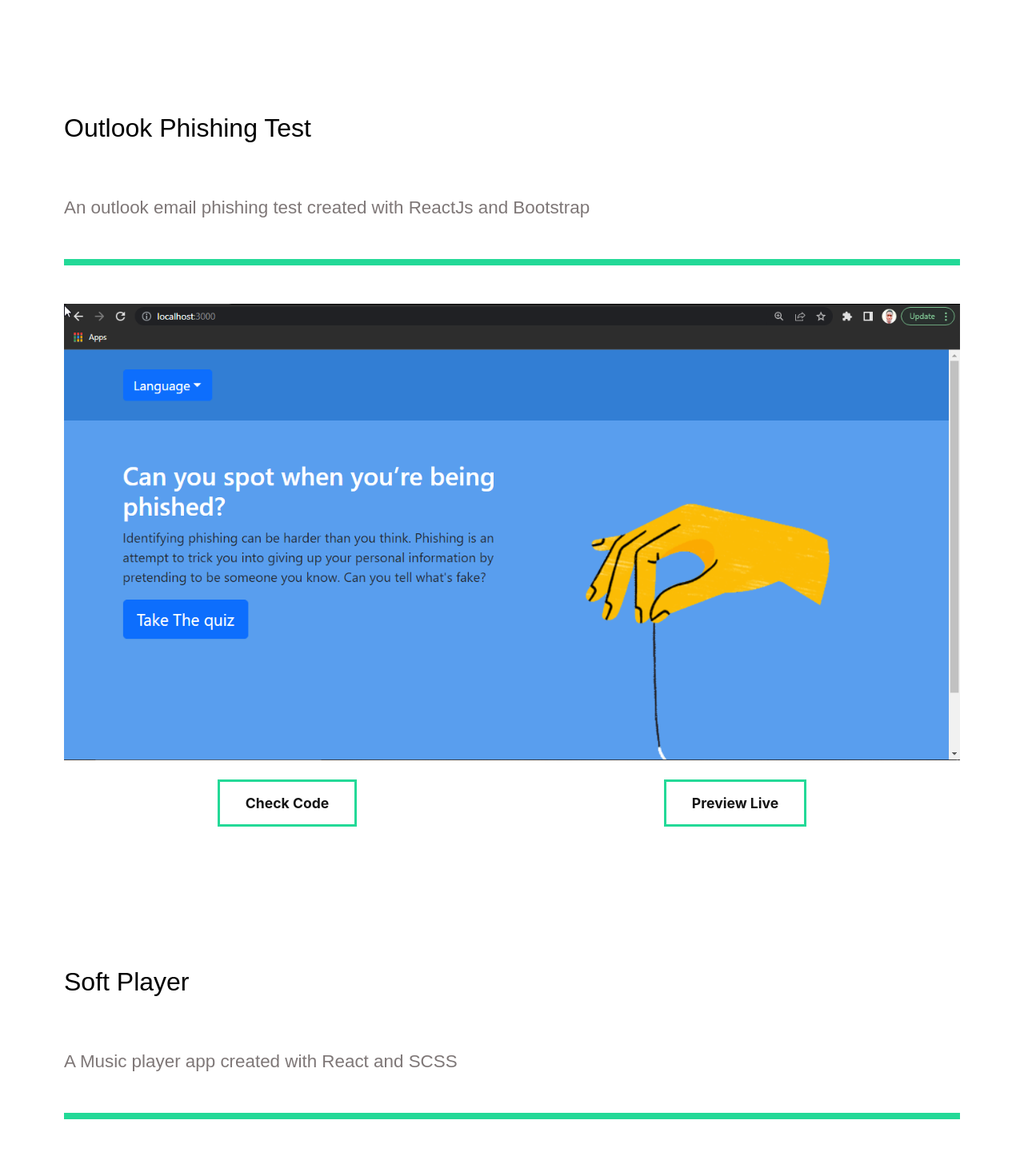
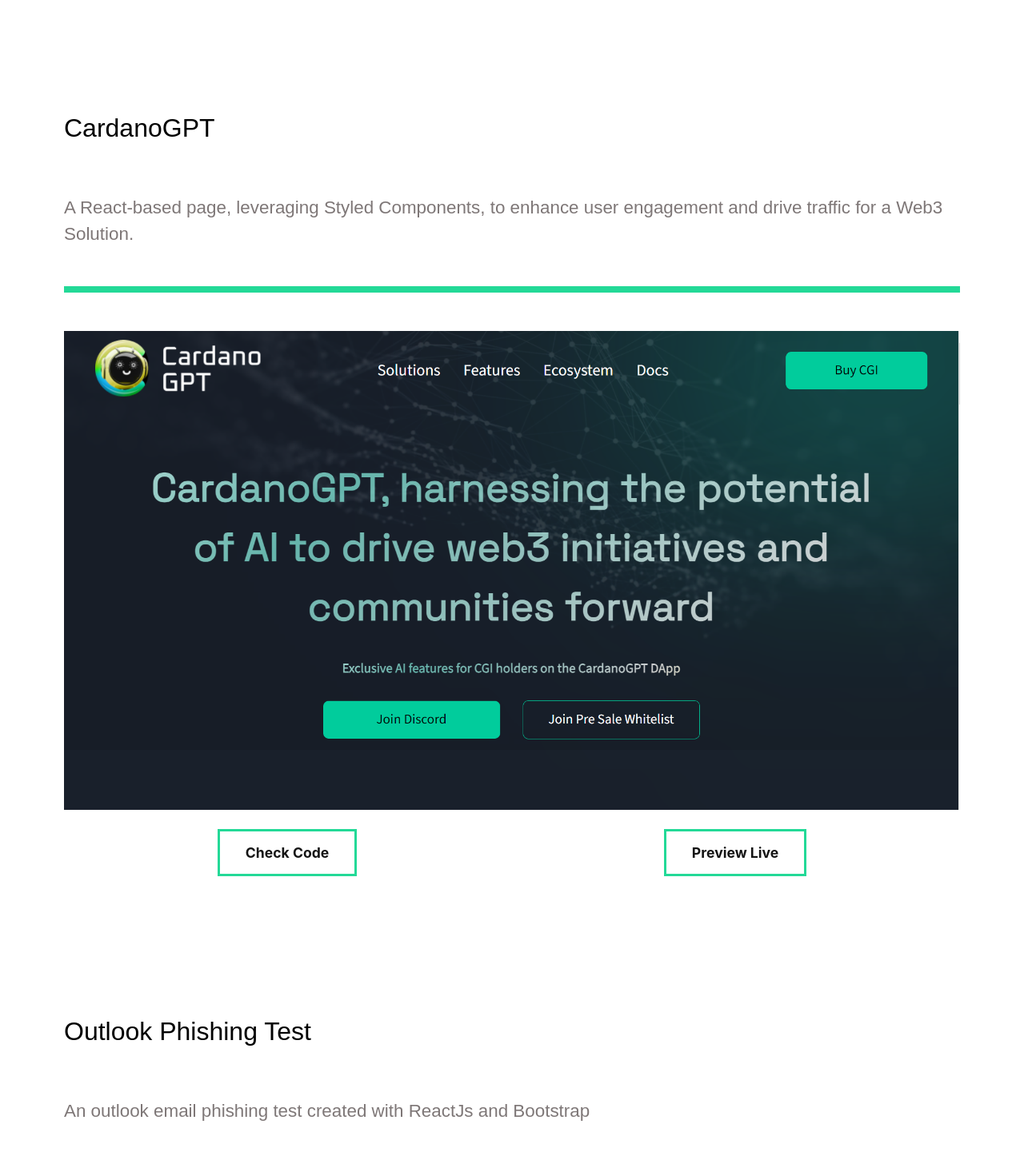
Before and after one commit to HectorGitt/portfolio-new, a React (Create React App) app: page /work in a window 1280 px wide. Shown: the part 1060-2506 px from the top of the page at 80% size. Built offline with nearby package versions, Linux system fonts and the light colour scheme; a web font is replaced by a local one.

Commit message:
added cardano project and refined structure

```diff
--- a/src/pages/OurWork.js
+++ b/src/pages/OurWork.js
@@ -7,6 +7,7 @@
 import dropmint from "../images/projects/dropmint.png";
 import outlook from "../images/projects/outlook.png"
 import dashboard from "../images/projects/dashboard.png"
+import cardanogpt from "../images/projects/cardanogpt.png"
 
 
 //animation
@@ -20,10 +21,11 @@
 import { faGithub } from "@fortawesome/free-brands-svg-icons";
 
 const OurWork = () => {
-  const [element, controls] = useScroll();
+  const [element1, controls1] = useScroll();
   const [element2, controls2] = useScroll();
   const [element3, controls3] = useScroll();
   const [element4, controls4] = useScroll();
+  const [element5, controls5] = useScroll();
   const [element6, controls6] = useScroll();
   return (
     <WorkStyle variants={pageAnime} initial="hidden" animate="show" exit="exit">
@@ -55,9 +57,35 @@
       </MovieStyle>
 
       <MovieStyle
-        ref={element6}
+        ref={element1}
         variants={fade}
-        animate={controls6}
+        animate={controls1}
+        initial="hidden"
+      >
+        <h2>CardanoGPT</h2>
+        <motion.p variants={fade}>
+
+          A React-based page, leveraging Styled Components, to enhance user engagement and drive traffic for a Web3 Solution.
+        </motion.p>
+        <motion.div variants={lineAnim} className="line"></motion.div>
+        <img src={cardanogpt} alt="cardanogpt homepage" />
+        <Buttons>
+          <a
+            target="__blank"
+            href="https://github.com/HectorGitt/CardanoGPT"
+          >
+            Check Code
+          </a>
+          <a target="__blank" href="https://cardanogpt.ai/">
+            Preview Live
+          </a>
+        </Buttons>
+      </MovieStyle>
+
+      <MovieStyle
+        ref={element2}
+        variants={fade}
+        animate={controls2}
         initial="hidden"
       >
         <h2>Outlook Phishing Test</h2>
@@ -80,9 +108,9 @@
       </MovieStyle>
 
       <MovieStyle
-        ref={element2}
+        ref={element3}
         variants={fade}
-        animate={controls2}
+        animate={controls3}
         initial="hidden"
       >
         <h2>Soft Player</h2>
@@ -107,9 +135,9 @@
 
 
       <MovieStyle
-        ref={element3}
+        ref={element4}
         variants={fade}
-        animate={controls3}
+        animate={controls4}
         initial="hidden"
       >
         <h2>Dropmint</h2>
@@ -129,9 +157,9 @@
       </MovieStyle>
 
       <MovieStyle
-        ref={element4}
+        ref={element5}
         variants={fade}
-        animate={controls4}
+        animate={controls5}
         initial="hidden"
       >
         <h2>React Dashboard</h2>
@@ -151,9 +179,9 @@
       </MovieStyle>
 
       <MovieStyle
-        ref={element}
+        ref={element6}
         variants={fade}
-        animate={controls}
+        animate={controls6}
         initial="hidden"
       >
         <h2>Portfolio</h2>
```
